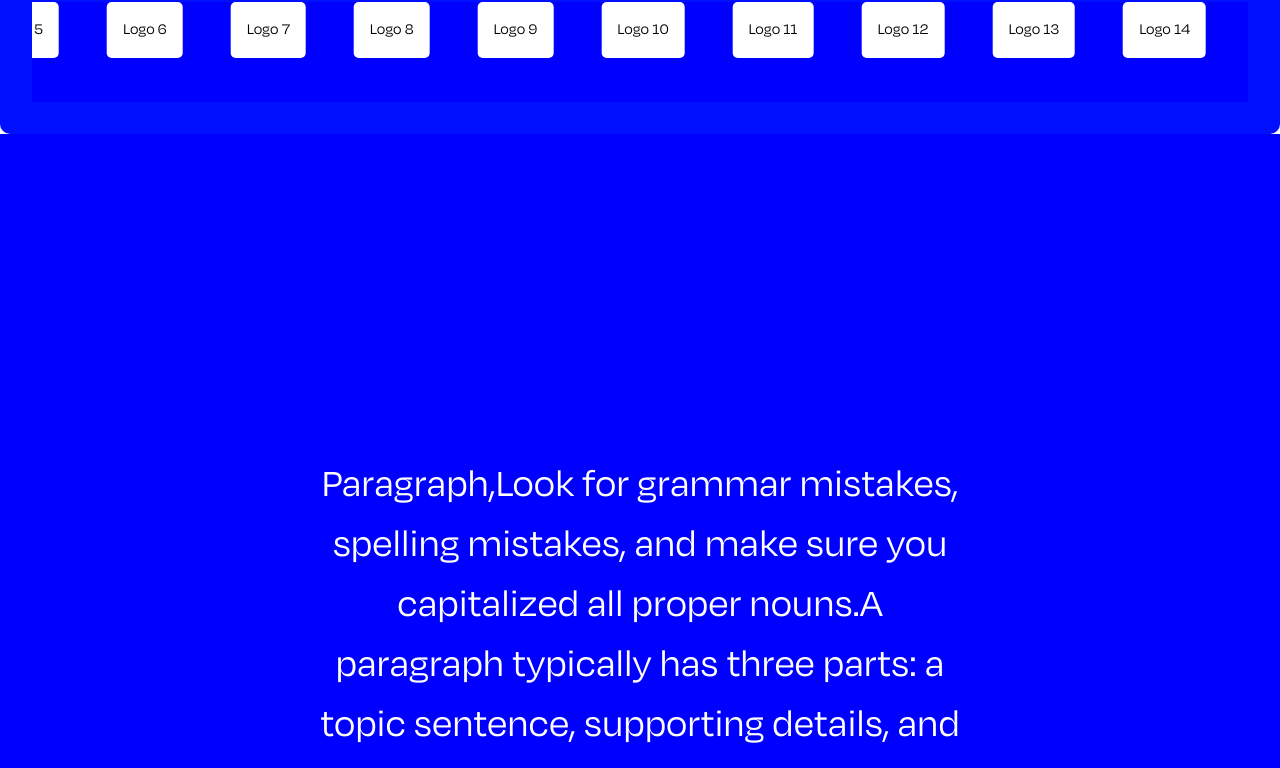
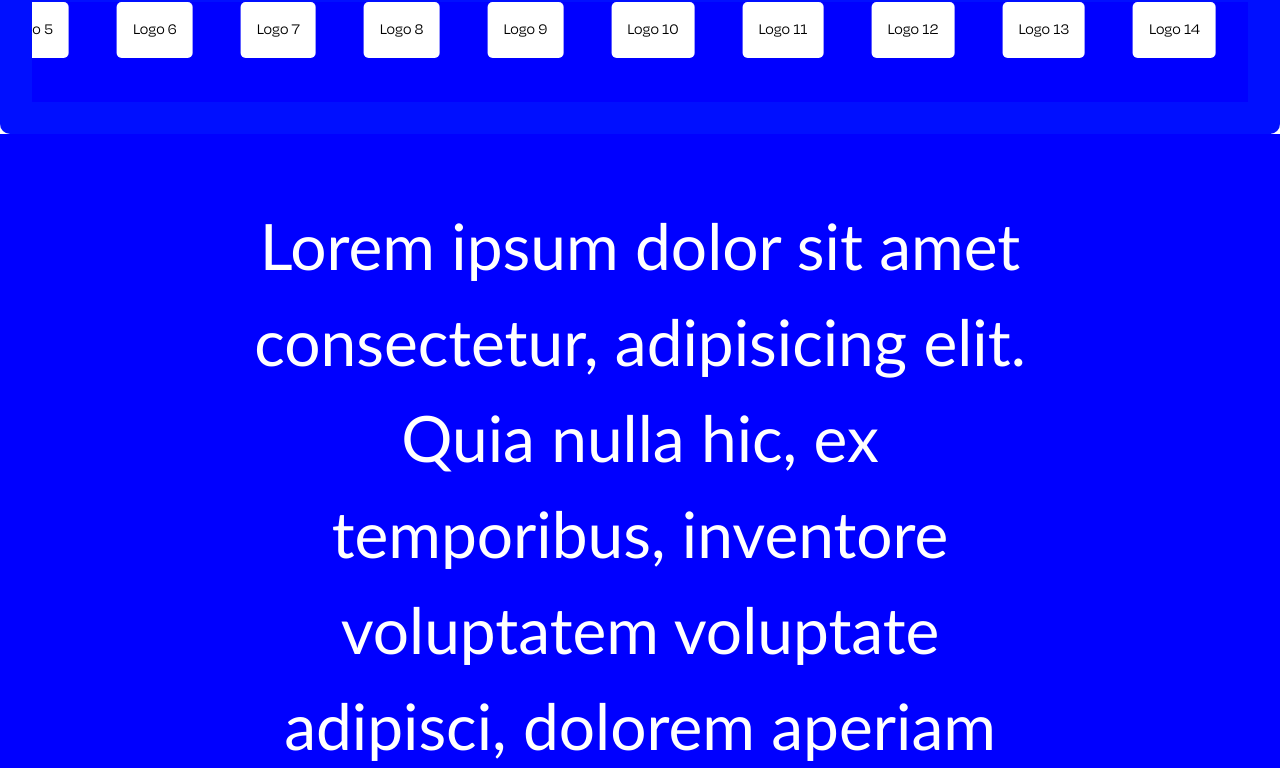
Before and after one commit to marketLube/Marketlub, a React (Vite) app: page / in a window 1280 px wide. Shown: the part 1459-2227 px from the top of the page. Built offline with nearby package versions, Linux system fonts and the light colour scheme.

Commit message:
para styke changes

```diff
--- a/sass/page/Section3/para.scss
+++ b/sass/page/Section3/para.scss
@@ -4,7 +4,10 @@
   display: flex;
   align-items: center;
   justify-content: center;
-  font-size: 2.5rem;
-  padding: 20rem;
+  font-size: 4rem;
+  padding: 15rem;
   background-color: #0000ff;
+  font-weight: 500;
+  font-family: 'Gill Sans', 'Gill Sans MT', Calibri, 'Trebuchet MS', sans-serif;
+  height: 100vh;
 }
--- a/src/App.jsx
+++ b/src/App.jsx
@@ -1,3 +1,4 @@
+import React, { useEffect } from "react";
 import { Lets } from "./Footer/Lets";
 import { Navbar } from "./Nav/Navbar";
 import { GridSection } from "./SectionFive/GridSection";
@@ -10,6 +11,7 @@ import { LogoSection } from "./SectionTwo/LogoSection";
 import { NumberSection } from "./SectionTwo/NumberSection";
 
 function App() {
+
   return (
     <>
       <Navbar />
--- a/src/SectionThree/Paragraph.jsx
+++ b/src/SectionThree/Paragraph.jsx
@@ -3,11 +3,7 @@ import React from "react";
 export const Paragraph = () => {
   return (
     <div className="paragraph">
-      Paragraph,Look for grammar mistakes, spelling mistakes, and make sure you
-      capitalized all proper nouns.A paragraph typically has three parts: a
-      topic sentence, supporting details, and a concluding sentence.The topic
-      sentence is the first sentence of the paragraph and should briefly explain
-      the topic.
+     Lorem ipsum dolor sit amet consectetur, adipisicing elit. Quia nulla hic, ex temporibus, inventore voluptatem voluptate adipisci, dolorem aperiam pariatur aut.
     </div>
   );
 };
--- a/styles/sassStyle.css
+++ b/styles/sassStyle.css
@@ -197,9 +197,12 @@
   display: flex;
   align-items: center;
   justify-content: center;
-  font-size: 2.5rem;
-  padding: 20rem;
+  font-size: 4rem;
+  padding: 15rem;
   background-color: #0000ff;
+  font-weight: 500;
+  font-family: "Gill Sans", "Gill Sans MT", Calibri, "Trebuchet MS", sans-serif;
+  height: 100vh;
 }
 
 .work-section {
```
Also changed, not shown: 1 other file (tests, documents, lock files or other folders).
